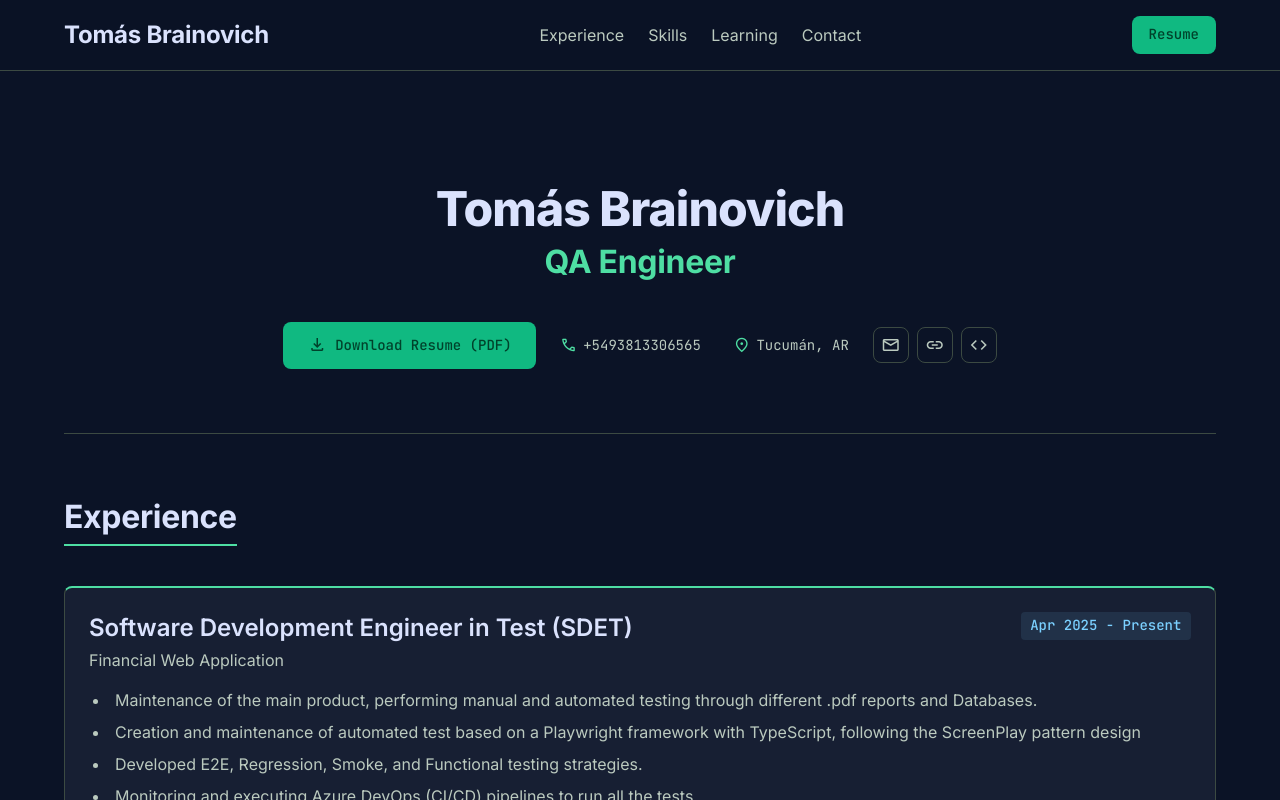
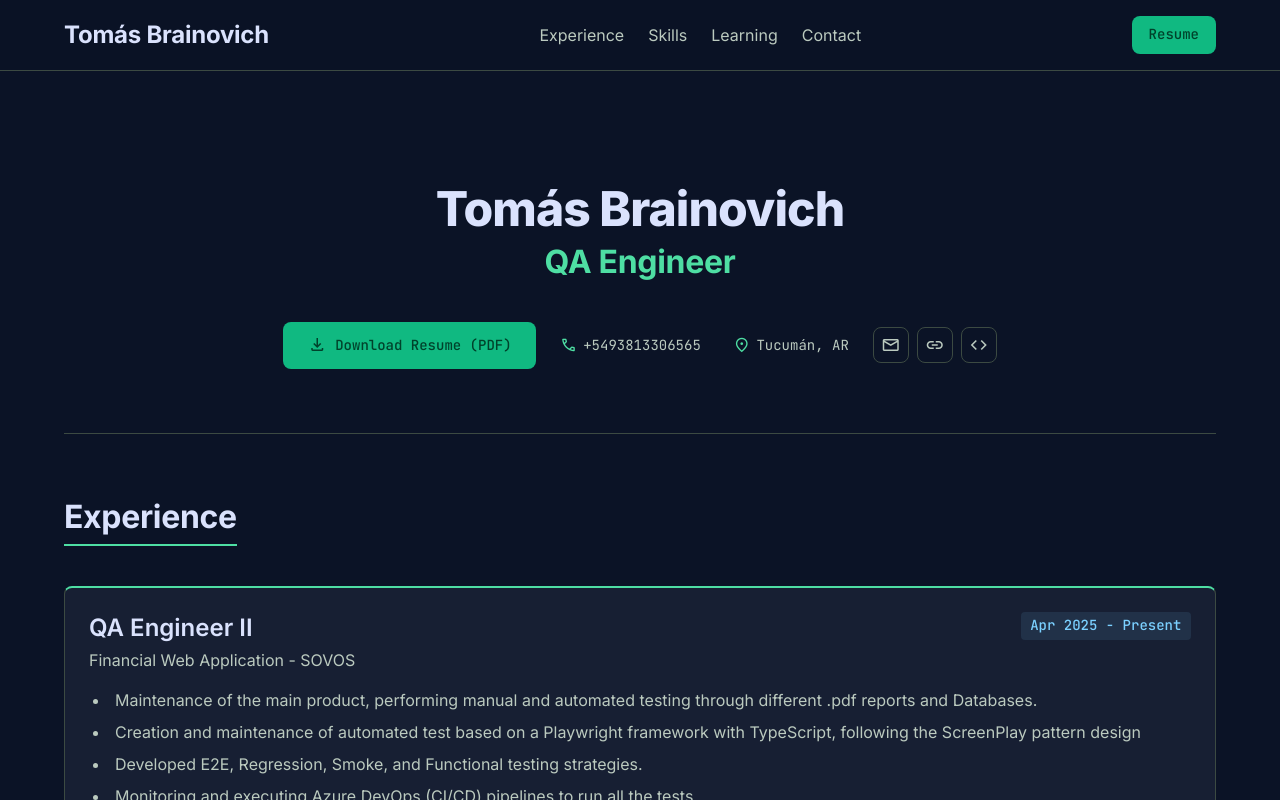
Before and after one commit to tomasbraino/tomas-brainovich-portfolio, a React (Vite) app: page / in a window 1280 px wide. Shown: the top 800 px of the page. Built offline with nearby package versions, Linux system fonts and the light colour scheme.

Commit message:
updated portfolioData.ts

```diff
--- a/src/data/portfolioData.ts
+++ b/src/data/portfolioData.ts
@@ -13,8 +13,8 @@ export const contactData: ContactInfo = {
 export const experiences: ExperienceItem[] = [
   {
     id: "exp-1",
-    role: "Software Development Engineer in Test (SDET)",
-    project: "Financial Web Application",
+    role: "QA Engineer II",
+    project: "Financial Web Application - SOVOS",
     period: "Apr 2025 - Present",
     isFeatured: true,
     bullets: [
```
